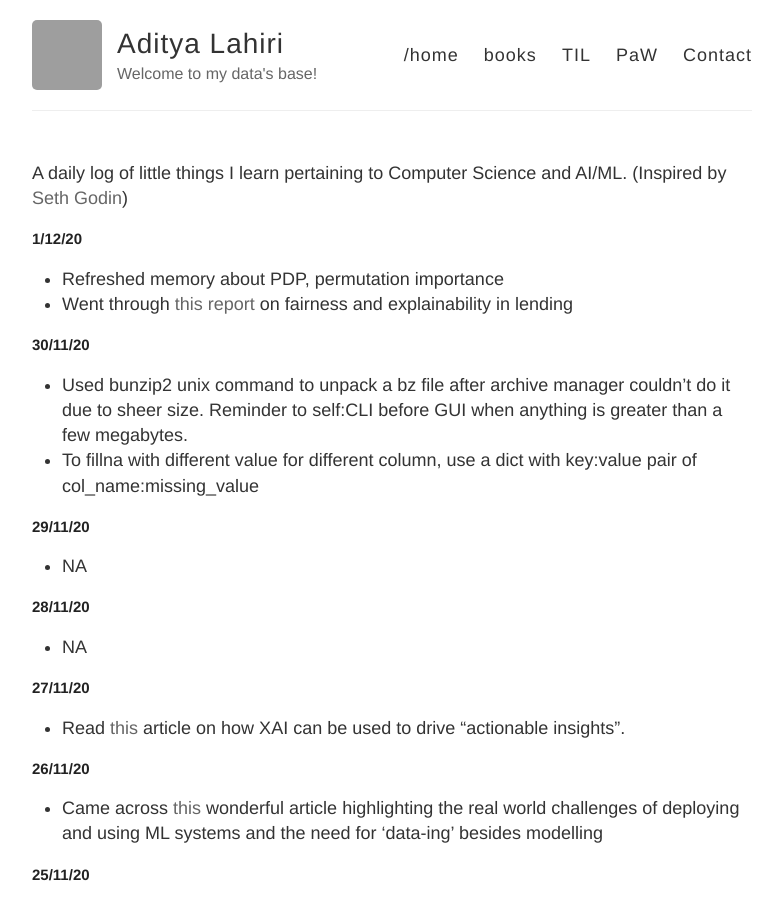
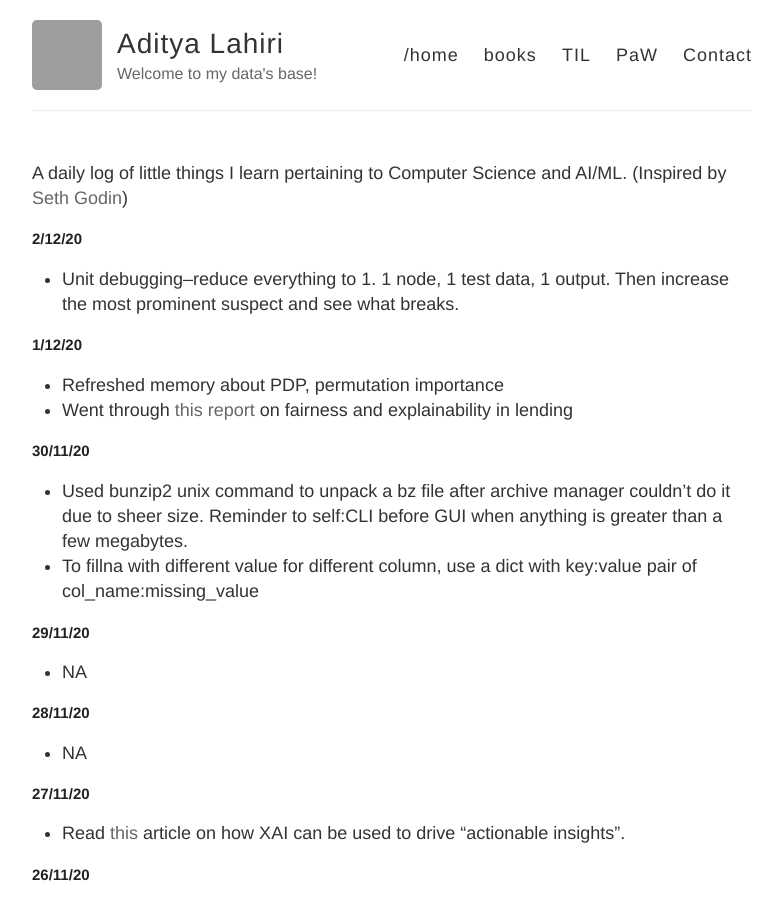
Before and after one commit to adityalahiri/adityalahiri.github.io, a Jekyll site: the page built from TIL.md, in a window 1280 px wide and 900 px high. Shown: the whole window, without its empty margins (248-1030 px from the left). Built offline with Jekyll 4.4.1, drawn with Linux system fonts in a browser that asks for light colours; our own code applies the rules of GitHub Pages for plain Markdown files; grey boxes are pictures that could not be loaded.

Commit message:
Update for 2/12

```diff
--- a/TIL.md
+++ b/TIL.md
@@ -1,5 +1,9 @@
 A daily log of little things I learn pertaining to Computer Science and AI/ML.
 (Inspired by [Seth Godin](https://seths.blog/))
+
+## 2/12/20
+
+* Unit debugging--reduce everything to 1. 1 node, 1 test data, 1 output. Then increase the most prominent suspect and see what breaks.
 
 ## 1/12/20
 
```
